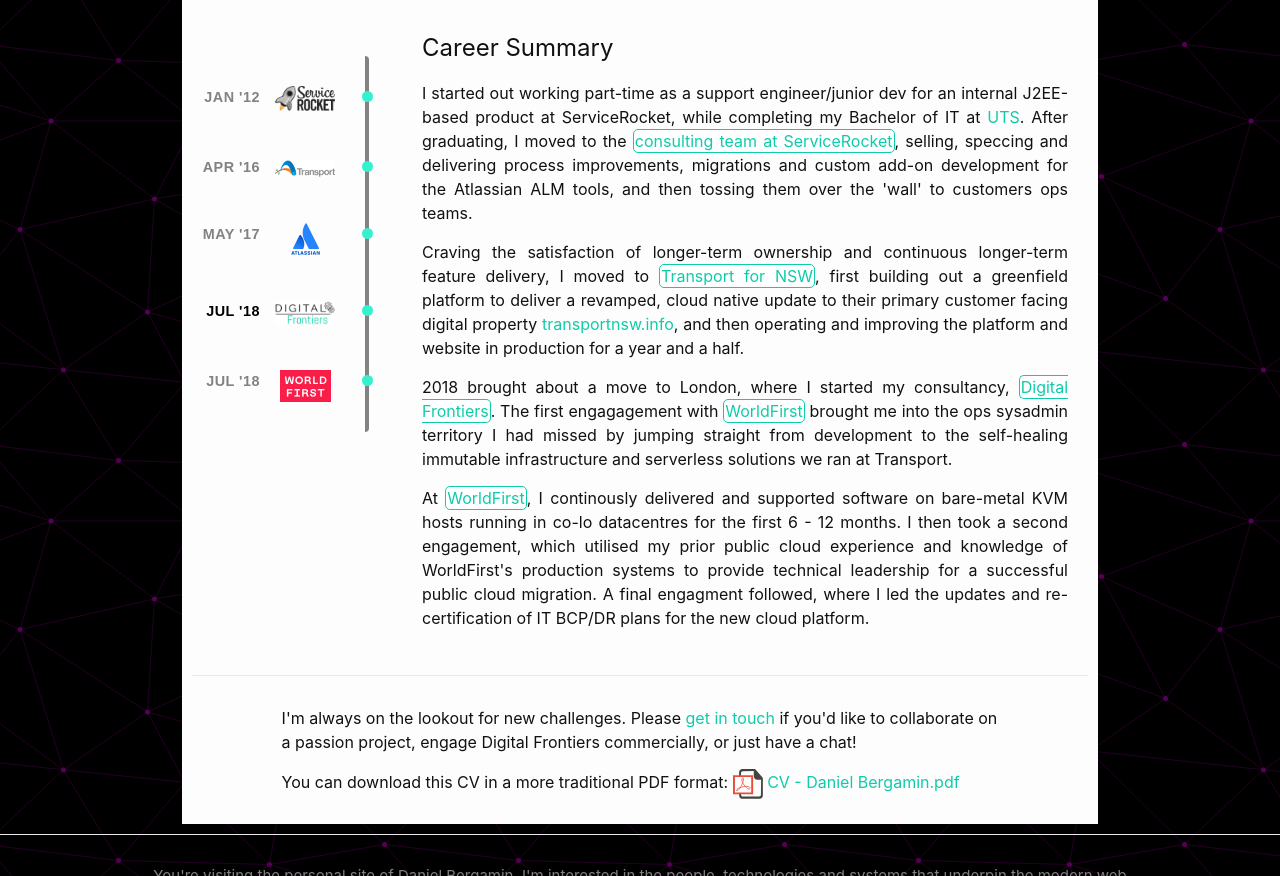
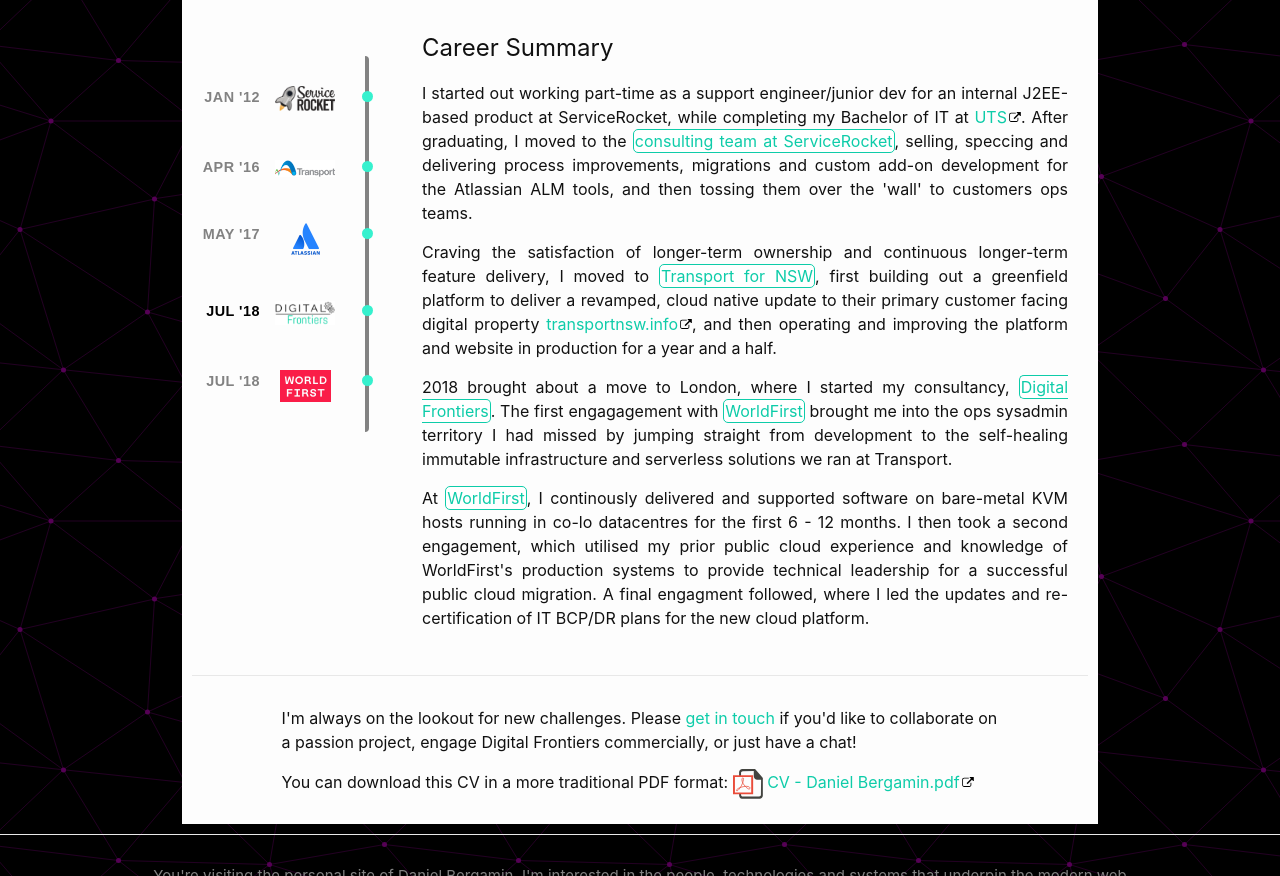
Before and after one commit to dbergamin/dbergamin-personal-site, a Jekyll site: the page built from site/cv.markdown, in a window 1280 px wide. Shown: the part 470-1346 px from the top of the page. Built offline with Jekyll 4.4.1, drawn with Linux system fonts in a browser that asks for light colours.

Commit message:
Add CSS and SVG to differentiate external links

```diff
--- a/site/_sass/minima/_base.scss
+++ b/site/_sass/minima/_base.scss
@@ -122,6 +122,22 @@ a {
   &:hover {
     color: $link-color;
     text-decoration: underline;
+  }
+}
+
+/*
+ * External links
+ * Thanks DerZyklop: https://stackoverflow.com/a/25410621
+ */
+a[href*="//"]:not([href*="danielbergamin.net"]):not([href*="danielbergamin.local"]) {
+  &:after {
+    display: inline-flex;
+    content: ' ';
+    background-image: url('/assets/images/ext_link_fontawesome.svg');
+    background-size: 12px 12px;
+    height: 12px;
+    width: 12px;
+    margin-left: 2px;
   }
 }
 
```
Also changed, not shown: site/assets/images/ext_link_fontawesome.svg (added).
